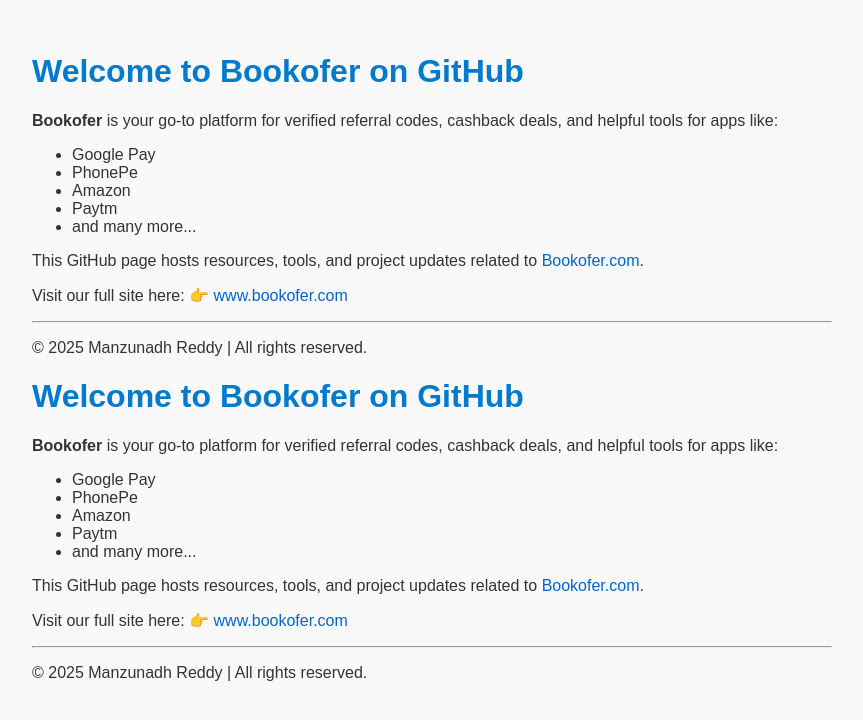
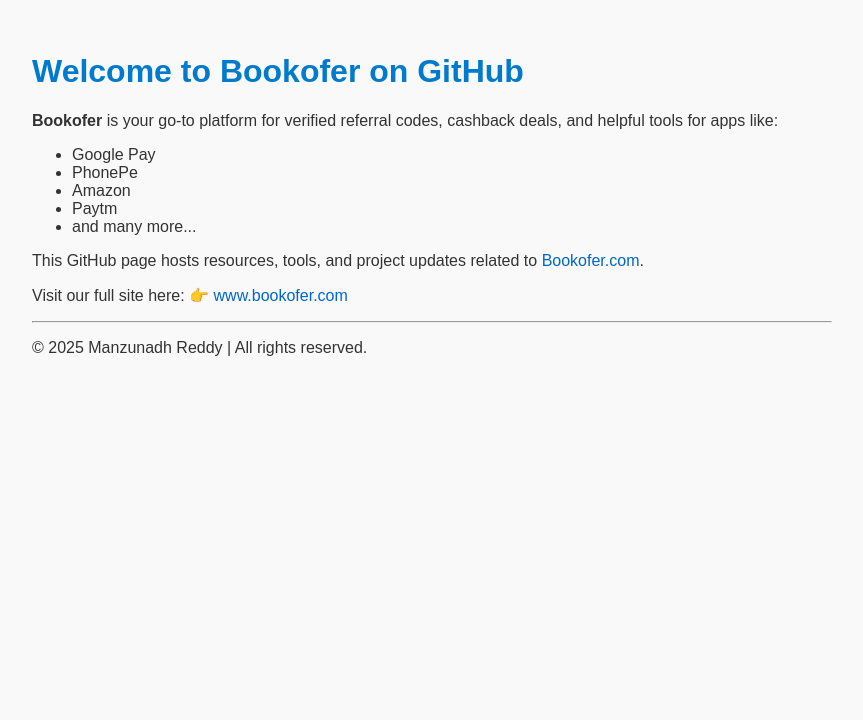
Before and after one commit to Manzunadhreddy/bookofer, a plain HTML site: page index.html in a window 1280 px wide. Shown: the whole page, without its empty margins (208-1071 px from the left). Drawn offline with Linux system fonts and the light colour scheme.

Commit message:
index.html

```diff
--- a/index.html
+++ b/index.html
@@ -59,64 +59,3 @@
 
 </body>
 </html>
-<!DOCTYPE html>
-<html lang="en">
-<head>
-  <meta charset="UTF-8" />
-  <meta name="viewport" content="width=device-width, initial-scale=1.0" />
-  <title>Bookofer - Referral Codes & Tech Tools</title>
-
-  <meta name="description" content="Official GitHub Pages for Bookofer. Discover working referral codes for apps like Google Pay, PhonePe, Amazon, and more." />
-  <meta name="keywords" content="Bookofer, referral codes, Google Pay, PhonePe, tech tools, rewards, cashback, Bookofer GitHub" />
-  <meta name="author" content="Manzunadh Reddy" />
-
-  <!-- Open Graph Meta for social sharing -->
-  <meta property="og:title" content="Bookofer - Referral Codes & Tech Tools" />
-  <meta property="og:description" content="Find referral codes and app deals at Bookofer.com. This GitHub page shares tools and updates." />
-  <meta property="og:url" content="https://manzunadhreddy.github.io/bookofer/" />
-  <meta property="og:type" content="website" />
-
-  <style>
-    body {
-      font-family: Arial, sans-serif;
-      padding: 2rem;
-      background: #f9f9f9;
-      color: #333;
-      max-width: 800px;
-      margin: auto;
-    }
-    h1 {
-      color: #007acc;
-    }
-    a {
-      color: #0066cc;
-      text-decoration: none;
-    }
-    a:hover {
-      text-decoration: underline;
-    }
-  </style>
-</head>
-<body>
-
-  <h1>Welcome to Bookofer on GitHub</h1>
-  <p><strong>Bookofer</strong> is your go-to platform for verified referral codes, cashback deals, and helpful tools for apps like:</p>
-
-  <ul>
-    <li>Google Pay</li>
-    <li>PhonePe</li>
-    <li>Amazon</li>
-    <li>Paytm</li>
-    <li>and many more...</li>
-  </ul>
-
-  <p>This GitHub page hosts resources, tools, and project updates related to <a href="https://www.bookofer.com/">Bookofer.com</a>.</p>
-
-  <p>Visit our full site here: 👉 <a href="https://www.bookofer.com/">www.bookofer.com</a></p>
-
-  <hr />
-
-  <p>&copy; 2025 Manzunadh Reddy | All rights reserved.</p>
-
-</body>
-</html>
```
